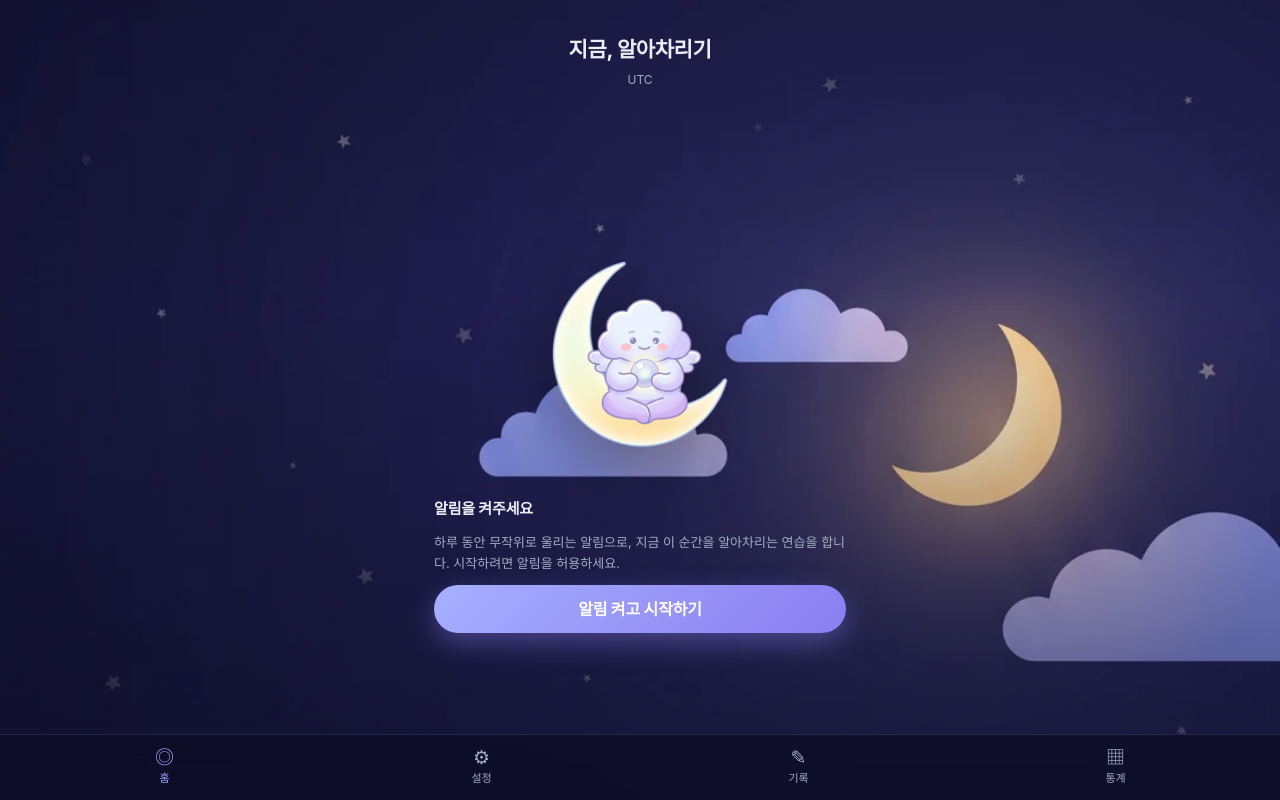
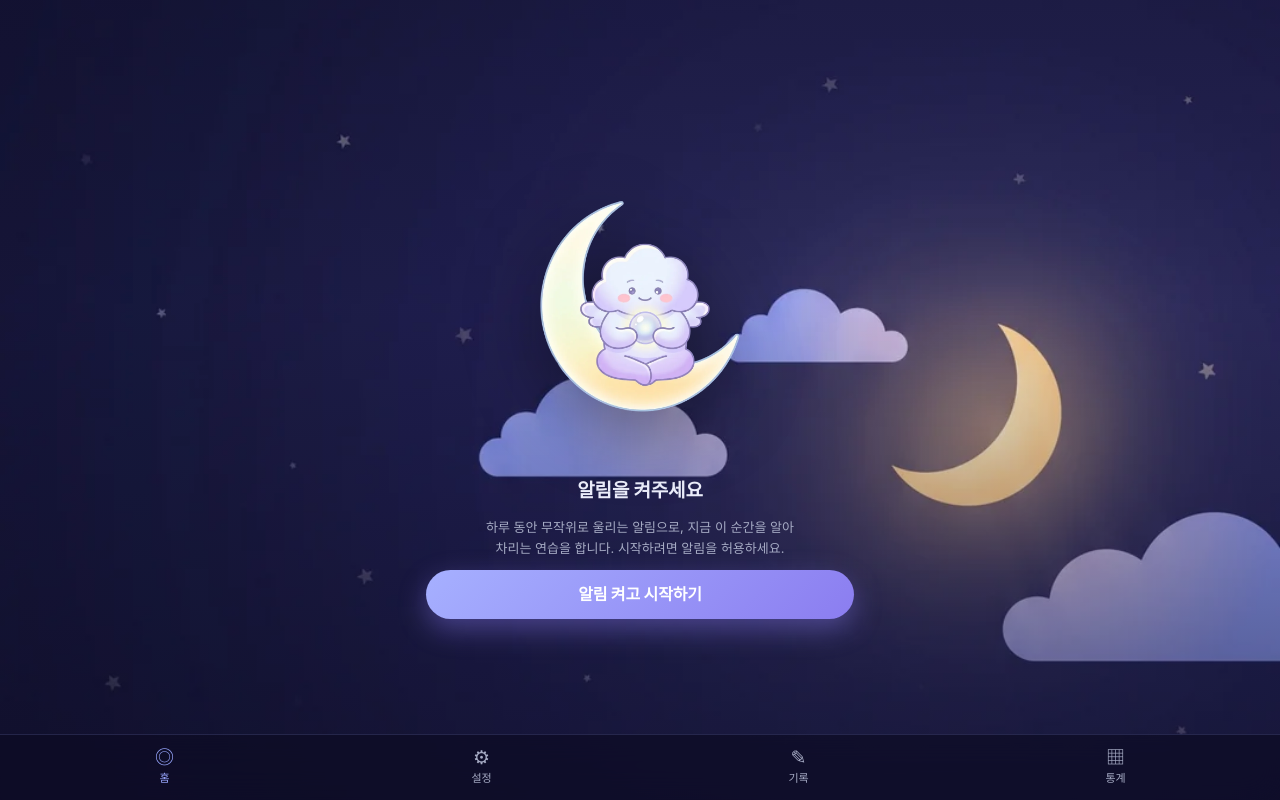
Before and after one commit to Abraham721/random-awareness-alarm, a website: page public/index.html in a window 1280 px wide. Drawn offline with Linux system fonts and the light colour scheme; files whose address does not match are found by name; a web font is replaced by a local one.

Commit message:
Onboarding sizing to match mockup: bigger mascot, no top title, centered

```diff
--- a/public/styles.css
+++ b/public/styles.css
@@ -28,7 +28,7 @@ body::after  { content: ""; position: fixed; inset: 0; z-index: -1; pointer-even
   background: linear-gradient(180deg, rgba(13,12,36,.30) 0%, rgba(13,12,36,.04) 38%, rgba(13,12,36,.55) 100%); }
 
 .app { max-width: 480px; margin: 0 auto; padding: 18px 16px calc(98px + var(--safe-bottom)); position: relative; z-index: 1; }
-header.app-header { text-align: center; padding: 16px 0 20px; }
+header.app-header { display: none; }
 header.app-header h1 { font-size: 21px; margin: 0; letter-spacing: -0.02em; font-weight: 700; }
 header.app-header .tz { color: var(--text-dim); font-size: 12px; margin-top: 4px; }
 .view { display: none; animation: fade .25s ease; }
@@ -47,9 +47,11 @@ header.app-header .tz { color: var(--text-dim); font-size: 12px; margin-top: 4px
 .muted { color: var(--text-dim); }
 
 /* Mascot illustrations */
-.illust-onboarding { display: block; width: 100%; max-width: 330px; max-height: 380px; object-fit: contain; margin: 0 auto 4px; filter: drop-shadow(0 14px 34px rgba(0,0,0,.40)); }
+.illust-onboarding { display: block; width: auto; max-width: 100%; max-height: 54vh; object-fit: contain; margin: 6px auto 12px; filter: drop-shadow(0 16px 38px rgba(0,0,0,.42)); }
 /* onboarding character floats directly on the night-sky background (no glass panel) */
-#enableCard { background: transparent; border: none; box-shadow: none; backdrop-filter: none; -webkit-backdrop-filter: none; padding-top: 4px; }
+#enableCard { background: transparent; border: none; box-shadow: none; backdrop-filter: none; -webkit-backdrop-filter: none; padding: 8px 10px 18px; text-align: center; }
+#enableCard h2 { font-size: 19px; }
+#enableCard .hint { max-width: 320px; margin-left: auto; margin-right: auto; }
 .illust-hero { display: block; width: 132px; height: 132px; border-radius: 50%; object-fit: cover; margin: 0 auto 12px; box-shadow: 0 8px 28px rgba(0,0,0,.35); }
 .illust-alarm { display: block; width: 124px; height: 124px; object-fit: contain; margin: 2px auto 8px; }
 
--- a/public/sw.js
+++ b/public/sw.js
@@ -1,7 +1,7 @@
 /* sw.js — service worker: persistent push display, ack reporting, offline shell, stats logging */
 'use strict';
 
-const CACHE = 'aw-shell-v5';
+const CACHE = 'aw-shell-v6';
 const SHELL = ['./', './index.html', './styles.css', './app.js', './manifest.json', '/img/icon-192.png'];
 
 self.addEventListener('install', (event) => {
```
Also changed, not shown: image/size_example.png (added).
